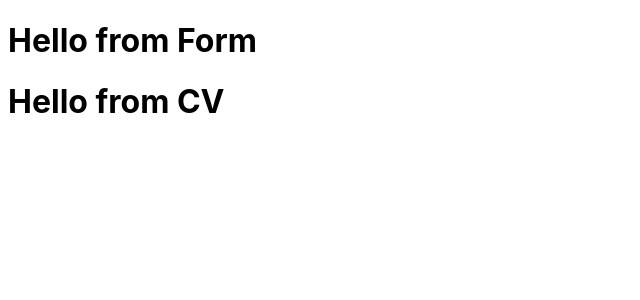
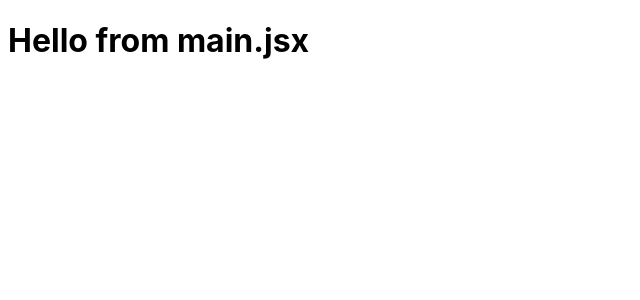
Before and after one commit to DrearyDev/cv-creator-react, a React app: page / in a window 1280 px wide. Shown: the top 300 px of the page, without its empty margins (0-640 px from the left). Built offline with nearby package versions, Linux system fonts and the light colour scheme; the HTML template or start-up script is replaced by a standard one.

Commit message:
Add default text for all sections
text that will be shown as the defaults for
the template cv and can be changed in edit
mode.

```diff
--- a/src/main.jsx
+++ b/src/main.jsx
@@ -4,14 +4,91 @@ import { useState } from 'react'
 
 import './styles/index.css'
 
-import Form from './components/form.jsx'
-import Cv from './components/cv.jsx'
+
+const headerInputs = {
+    //["Content to display", "Optional Link"]
+    name: ["Jhon Doe", ""],
+    phoneNum: ["123-456-7890", ""],
+    email: ["fakeemail@email.com", "mailto:fakeemail@email.com"],
+    github: ["jhondoe", "https://github.com/jhondoe"],
+    linkedin: ["jhondoe4", ""]
+};
+
+const proSummary = `Hardworking Software Engineer with more than five years of experience
+with frontend development and 3 years of experience with full-stack development.`;
+
+const education = [
+    {
+        school: "Carter G Woodson High-School",
+        gradYear: "2016 - 2020",
+        studyField: "", // leaving blank should not render anything for that option
+        degree: "High school Degree"
+    },
+    {
+        school: "Fake School University",
+        gradYear: "2020 - 2024",
+        studyField: "Computer Science",
+        degree: "Computer Science"
+    },
+];
+
+const workExp = [
+    {
+        jobTitle: "Frontend Software Engineer",
+        employmentDates: "2002 - 2020",
+        bulletPoints: [
+            "Utilize CSS to style webpages (frontend)",
+            "Utilize React to add functionality to webpages (frontend)",
+            "Utilize JSX with React to streamline development"
+        ]
+    },
+    {
+        jobTitle: "Fullstack Software Engineer",
+        employmentDates: "2021 - 2024",
+        bulletPoints: [
+            "Utilize Node to validate user input (backend)",
+            "Validate/Store Passwords for user Accounts",
+            "Further skills with Frontend tools"
+        ]
+    }
+];
+
+const skills = [
+    "HTML",
+    "CSS",
+    "Javascript",
+    "React",
+    "Linux",
+    "Node",
+    "JSON",
+    "JSX"
+];
+
+const certs = [
+    //["Name of certification", "Optional link to Certification"]
+    ["Comptia A+", "https://www.comptia.org/certifications/a"],
+    ["Comptia Network+", "https://www.comptia.org/certifications/network"],
+    ["Comptia Security+", "https://www.comptia.org/certifications/security"],
+    ["Comptia Linux+", "https://www.comptia.org/certifications/linux"]
+];
+
+function HandleVisible({headerInputs, proSummary, education, workExp, skills, certs}) {
+    return(
+        <h1>Hello from main.jsx</h1>
+    );
+};
 
 ReactDOM.createRoot(document.getElementById('root')).render(
     <React.StrictMode>
-        <Form/>
-        <Cv/>
-    </React.StrictMode>,
+        <HandleVisible
+            headerInputs = {headerInputs}
+            proSummary = {proSummary}
+            education = {education}
+            workExp = {workExp}
+            skills = {skills}
+            certs = {certs}
+        />
+    </React.StrictMode>
 )
 
 /*
```
